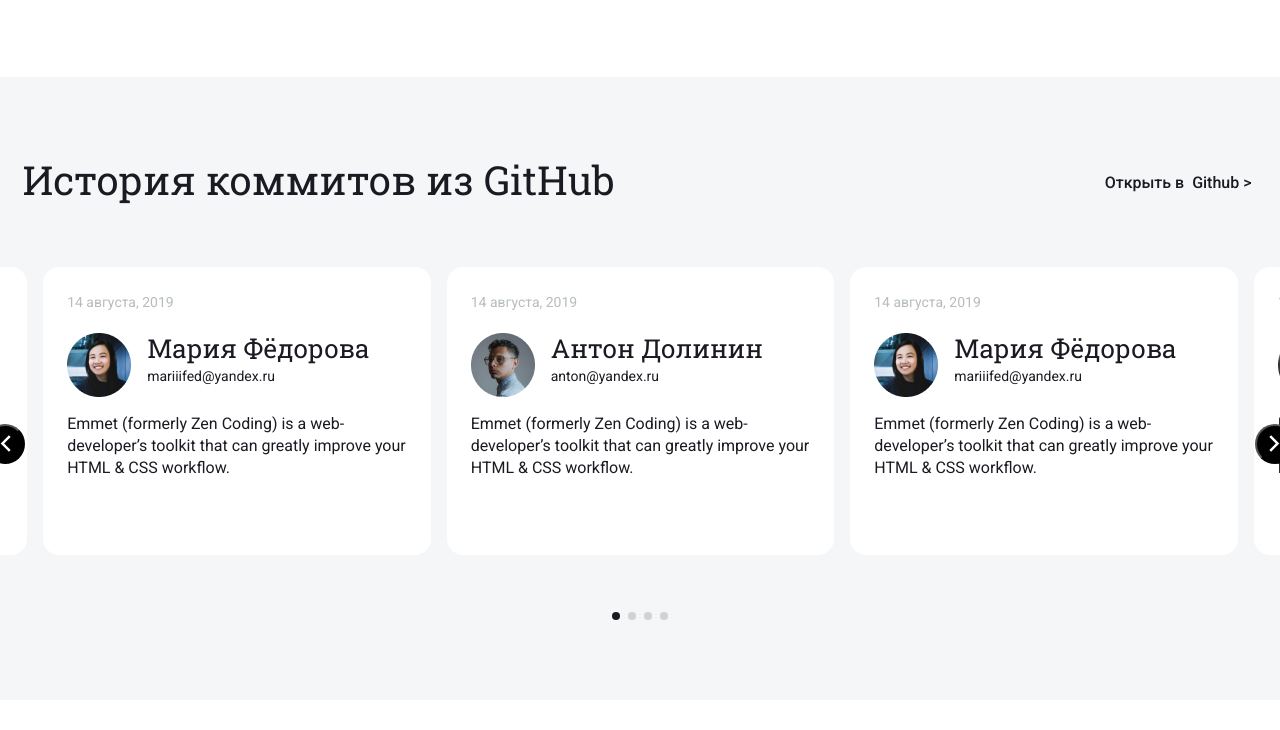
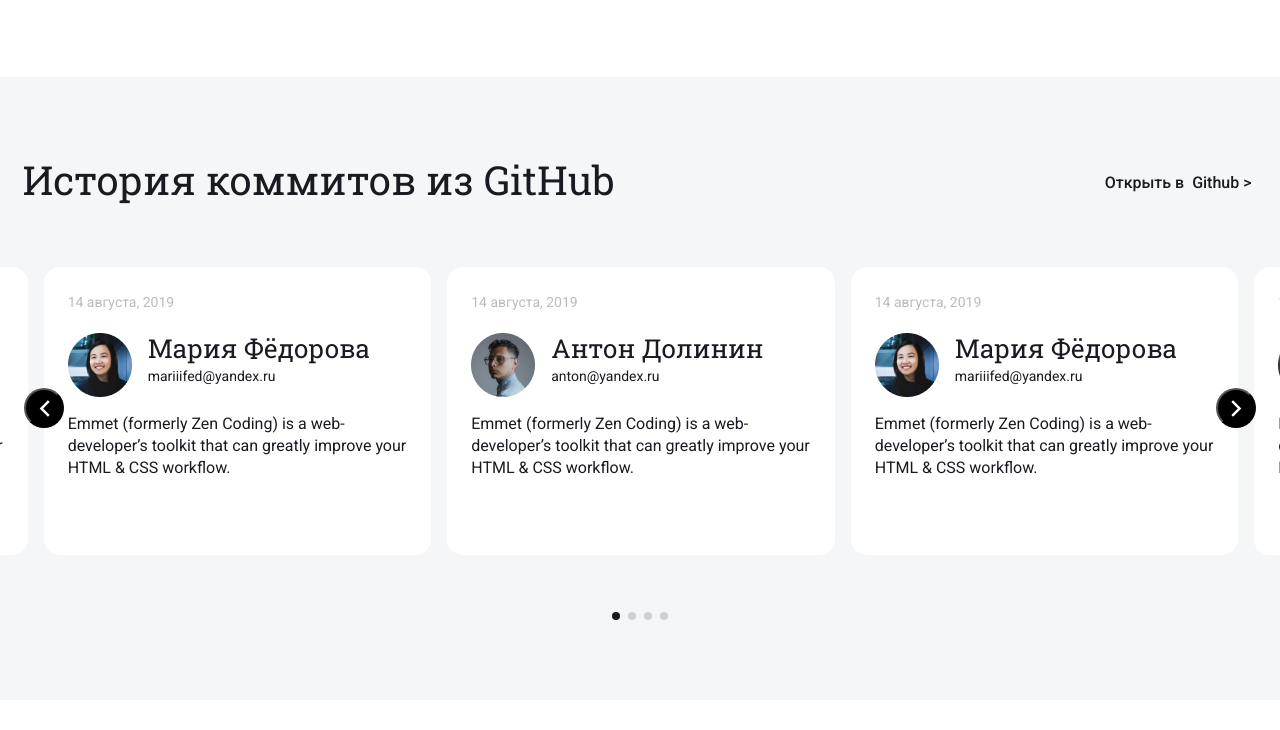
Before and after one commit to Alex-GVK/ValenciaJS, a plain HTML site: page index.html in a window 1280 px wide. Shown: the part 2745-3475 px from the top of the page. Drawn offline with nearby package versions, Linux system fonts and the light colour scheme.

Commit message:
fixed slider

```diff
--- a/index.html
+++ b/index.html
@@ -180,8 +180,8 @@
 			</div>
 		</section>
 		<section class="commits">
+				<div class="commits-inner">
 					<div class="container">
-				<div class="commits-inner">
 						<div class="commits__top">
 							<div class="commits__top-title">
 								<h2>История коммитов из GitHub</h2>
@@ -189,6 +189,7 @@
 							<div class="commits__top-button">
 								<input class="commits__top-btn" type="submit" value="Открыть в  Github >">
 
+							</div>
 						</div>
 					</div>
 					<div class="commits-slider">
@@ -266,7 +267,6 @@
 						</div>
 					</div>
 				</div>
-			</div>
 		</section>
 		<footer class="footer">
 			<div class="container">
--- a/js/script.js
+++ b/js/script.js
@@ -2,6 +2,7 @@ $(document).ready(function () {
    $('.commits-slider').slick({
       centerMode: true,
       variableWidth: true,
+      arrows: true,
       dots: true,
       centerPadding: '30px',
       slidesToShow: 3,
--- a/style.css
+++ b/style.css
@@ -416,7 +416,6 @@ h2 {
 	padding: 0 24px;
 }
 
-
 .commits-slider__item {
 	cursor: pointer;
 }
@@ -431,7 +430,7 @@ h2 {
 
 .commits-slider .slick-arrow {
 	position: absolute;
-	top: 50%;
+	top: 40%;
 	z-index: 10;
 	font-size: 0;
 	width: 40px;
@@ -442,14 +441,14 @@ h2 {
 }
 
 .commits-slider .slick-arrow.slick-prev {
-	left: -3%;
+	left: 24px;
 	background: url("img/arrow_l.svg") 0 0 / 30% no-repeat;
 	background-color: #000;
 	background-position: center;
 }
 
 .commits-slider .slick-arrow.slick-next {
-	right: -3%;
+	right: 24px;
 	background: url("img/arrow_r.svg") 0 0 / 30% no-repeat;
 	background-color: #000;
 	background-position: center;
@@ -799,7 +798,7 @@ h2 {
 
 @media (min-width: 1199px) {
 	.container {
-		max-width: 1235px;
+		/* max-width: 1235px; */
 		margin: 0 auto;
 	}
 
```
Lines whose indentation alone changed are shown as unchanged.
